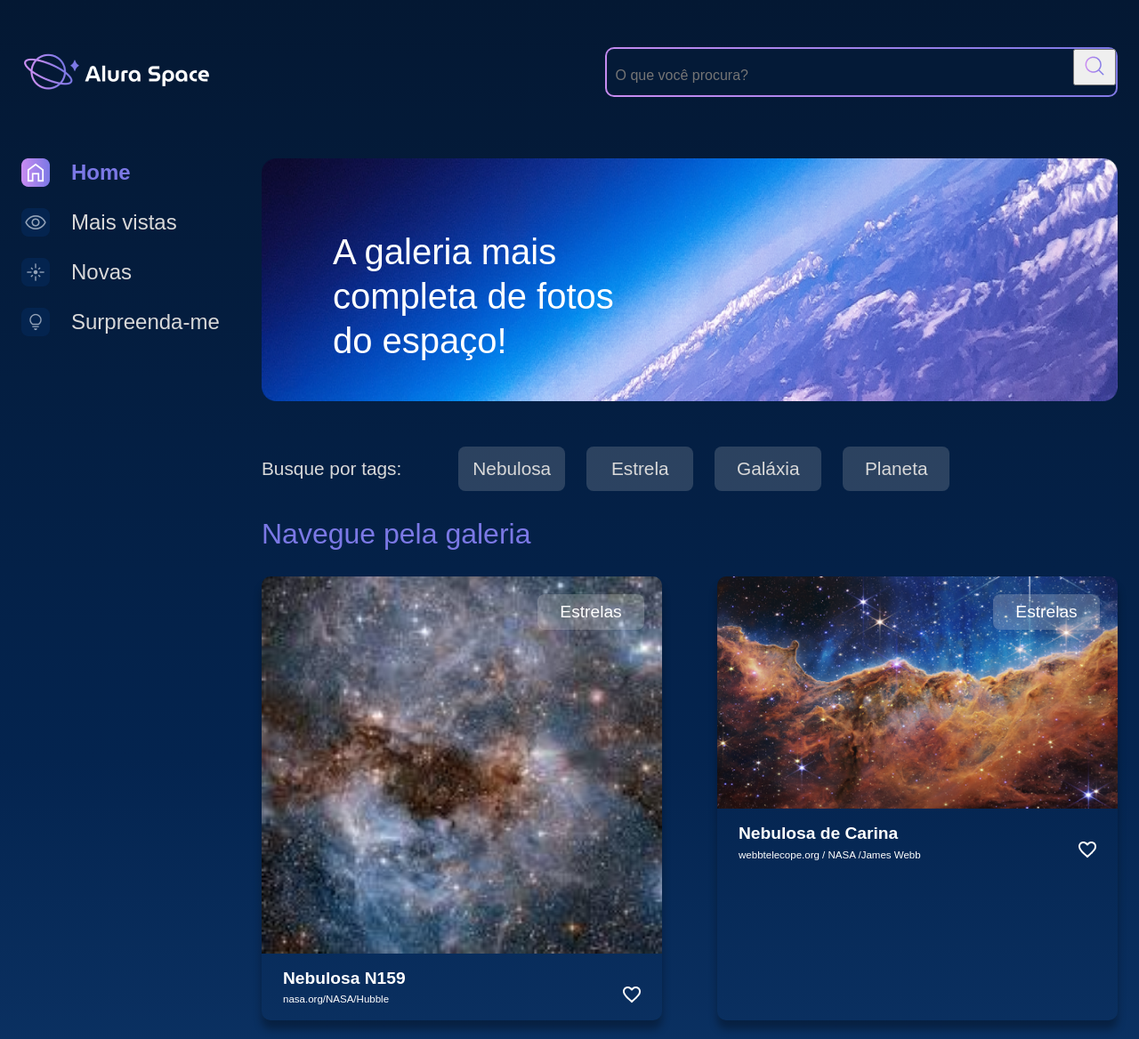
After one commit to guilherme-ezepha-mota/alura_django, a Django app: page /buscar in a window 1280 px wide. The commit adds this page. Shown: the top 1168 px of the page at 89% size. Run offline with Django 4.2, Linux system fonts and the light colour scheme; data comes from the database, SQL or seed files in the repository.

Commit message:
Implementando funão buscar

```diff
--- a/galeria/urls.py
+++ b/galeria/urls.py
@@ -1,7 +1,8 @@
 from django.urls import path
-from galeria.views import index, imagem
+from galeria.views import index, imagem, buscar
 
 urlpatterns = [
     path('', index, name= 'index'),
-    path('imagem/<int:foto_id>', imagem, name= 'imagem')
+    path('imagem/<int:foto_id>', imagem, name= 'imagem'),
+    path('buscar', buscar, name = 'buscar')
 ]
--- a/galeria/views.py
+++ b/galeria/views.py
@@ -11,3 +11,14 @@ def index (request):
 def imagem(request, foto_id):
     fotografia = get_object_or_404(Fotografia, pk=foto_id)
     return render(request, 'galeria/imagem.html', {"fotografia": fotografia})
+
+def buscar (request):
+    fotografias = Fotografia.objects.order_by("-data_fotografia").filter(publicada=True)
+
+    if "buscar" in request.GET:
+        nome_a_buscar = request.GET['buscar']
+        if nome_a_buscar:
+            fotografias = fotografias.filter(nome__icontains=nome_a_buscar)
+
+
+    return render(request, "galeria/buscar.html", {"cards": fotografias})
--- /dev/null
+++ b/templates/galeria/buscar.html
@@ -0,0 +1,56 @@
+{% extends 'galeria/base.html' %}
+{% load static %}
+{% block content %}
+            </section>
+            <section class="conteudo">
+                <section class="banner">
+                    <img class="banner__imagem" src="{% static '/assets/imagens/Banner(2).png' %}" alt="banner Alura Space">
+                    <h1 class="banner__titulo"> A galeria mais completa de fotos do espaço!</h1>
+                </section>
+                <section class="tags">
+                    <p class="tags__titulo">Busque por tags:</p>
+                    <ul class="tags__lista">
+                        <li class="tags__tag">Nebulosa</li>
+                        <li class="tags__tag">Estrela</li>
+                        <li class="tags__tag">Galáxia</li>
+                        <li class="tags__tag">Planeta</li>
+                    </ul>
+                </section>
+                <section class="galeria">
+                    <div class="cards">
+                        <h2 class="cards__titulo">Navegue pela galeria</h2>
+                        <ul class="cards__lista">
+                            {% if cards %}
+                            {% for fotografia in cards %}
+                            <li class="card">
+                                <a href="{% url 'imagem' fotografia.id %}">
+                                {% if fotografia.foto == "" or fotografia.foto == null %}
+                                    <img class="card__imagem" src="{% static '/assets/imagens/galeria/image-not_found.png'%}" alt="foto">
+                                {% else %}
+                                    <img class="card__imagem" src="{{ fotografia.foto.url }}" alt="foto">
+                                {% endif %}
+                                </a>
+                                <span class="card__tag">Estrelas</span>
+                                <div class="card__info">
+                                    <p class="card__titulo">{{ fotografia.nome }}</p>
+                                    <div class="card__texto">
+                                        <p class="card__descricao">{{ fotografia.legenda }}</p>
+                                        <span>
+                                            <img src="{% static '/assets/ícones/1x/favorite_outline.png' %}" alt="ícone de coração">
+                                        </span>
+                                    </div>
+                                </div>
+                            </li>
+                            {% endfor %}
+                            {% else %}
+                            <div class="imagem_texto">
+                                <p>Fotografias não encontradas</p>
+                            </div>
+                            {% endif %}
+                        </ul>
+                    </div>
+                </section>
+            </section>
+        </main>
+    </div>
+{% endblock %}
--- a/templates/galeria/partials/_head.html
+++ b/templates/galeria/partials/_head.html
@@ -4,8 +4,12 @@
         <img src="{% static '/assets/logo/Logo(2).png' %}" alt="Logo da Alura Space" />
         <div class="cabecalho__busca">
             <div class="busca__fundo">
-                <input class="busca__input" type="text" placeholder="O que você procura?">
-                <img class="busca__icone" src="{% static '/assets/ícones/1x/search.png' %}" alt="ícone de search">
+                <form action="{% url 'buscar' %}">
+                    <input class="busca__input" type="text" name = "buscar" placeholder="O que você procura?">
+                    <button type="submit">
+                    <img class="busca__icone" src="{% static '/assets/ícones/1x/search.png' %}" alt="ícone de search">
+                    </button>
+                </form>
             </div>
         </div>
     </header>
```
